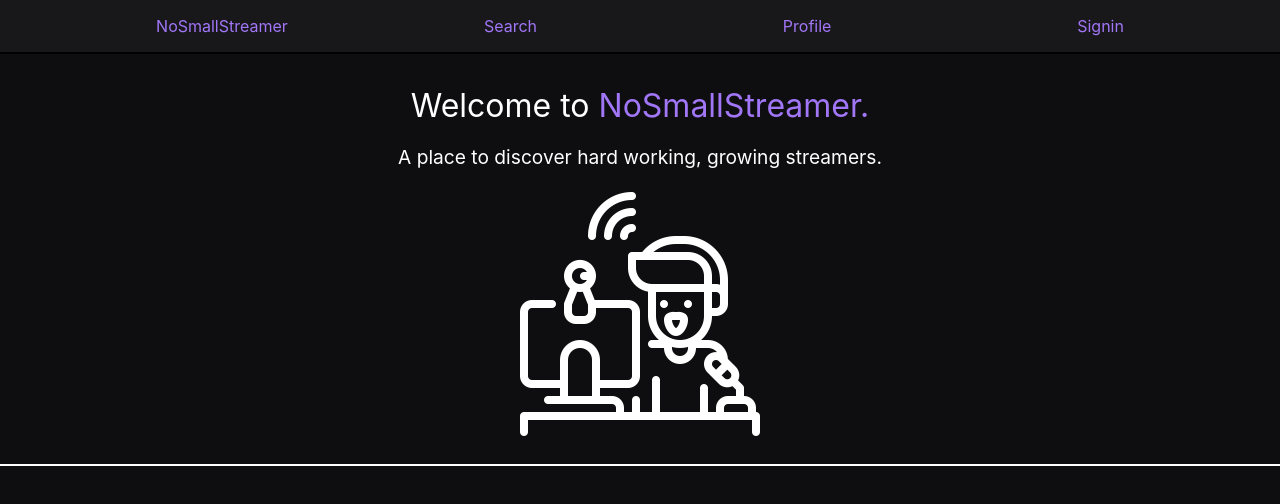
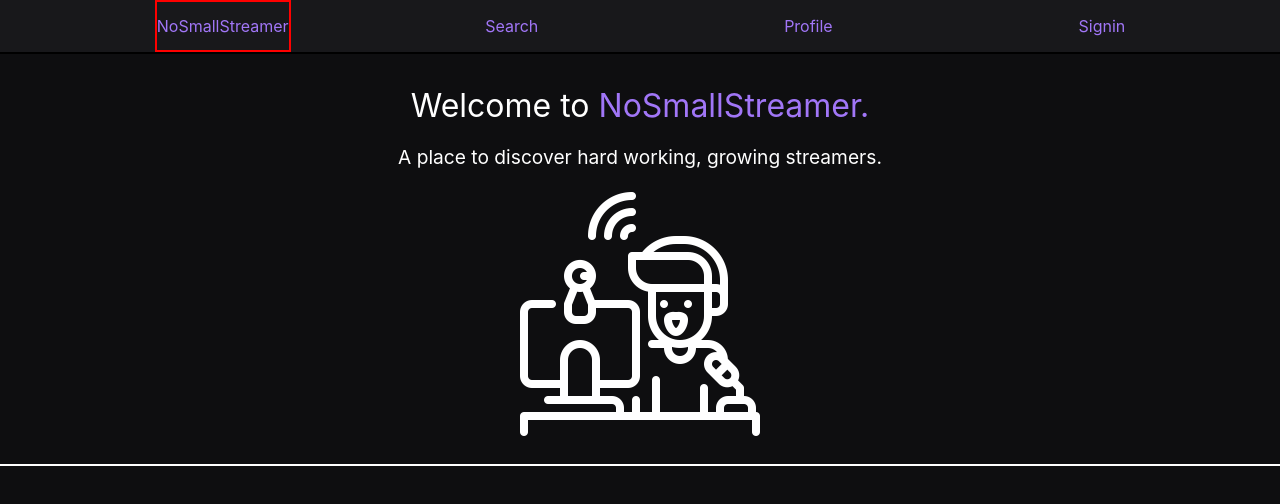
Before and after one commit to chaselancaster/nosmallstreamer-frontend, a React (Create React App) app: page / in a window 1280 px wide. Shown: the top 504 px of the page. Built offline with nearby package versions, Linux system fonts and the light colour scheme.

Commit message:
change logo class in NavBar to title

```diff
--- a/src/Component/NavBar/NavBar.css
+++ b/src/Component/NavBar/NavBar.css
@@ -7,9 +7,10 @@
   color: rgb(161, 118, 247);
 }
 
-.logo {
+.title {
   display: flex;
   align-items: center;
+  border: 2px solid red;
 }
 
 ul {
--- a/src/Component/NavBar/NavBar.js
+++ b/src/Component/NavBar/NavBar.js
@@ -6,7 +6,7 @@ import './NavBar.css';
 const NavBar = () => {
     return (
         <div className="nav-container">
-            <div className="logo">
+            <div className="title">
                 NoSmallStreamer
             </div>
             <ul>
```
Also changed, not shown: 1 other file (tests, documents, lock files or other folders).
